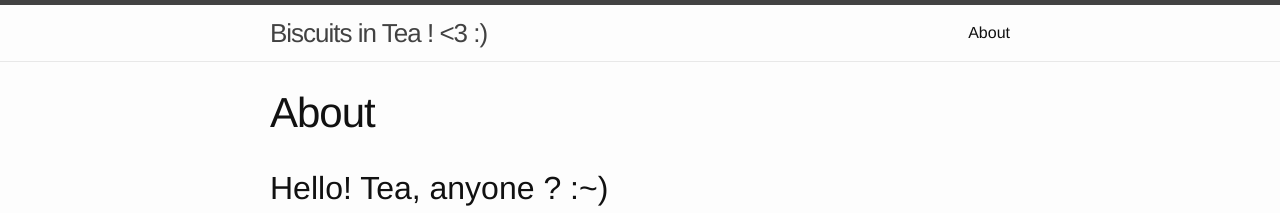
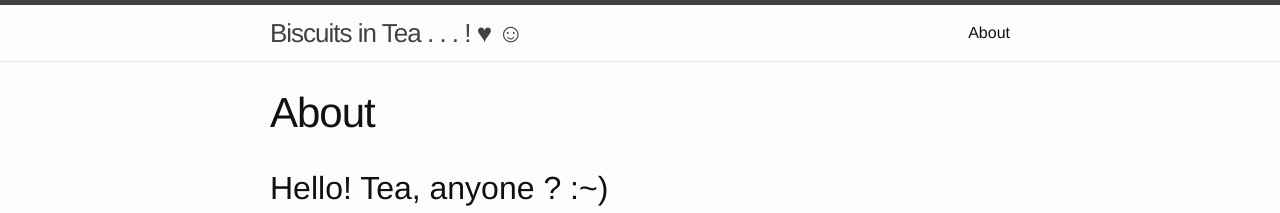
Before and after one commit to raghuugare/raghuugare.bkup, a Jekyll site: the page built from about.md, in a window 1280 px wide and 900 px high. Shown: the top 213 px of the window. Built offline with Jekyll 4.4.1, drawn with Linux system fonts in a browser that asks for light colours; some of the changed text lies outside the part shown.

Commit message:
Fixing the 'broken' he-art with some ART ...! :)

```diff
--- a/_config.yml
+++ b/_config.yml
@@ -1,5 +1,5 @@
 # Site settings
-title: Biscuits in Tea ! <3 :)
+title: Biscuits in Tea . . . ! &hearts; &#9786
 email: raghu.ugare@gmail.com
 description: > # this means to ignore newlines until "baseurl:"
   A collection of writings with which I want to share my discoveries of little gems & nuggets related to Computer Science and Programming in particular, and some other topics in general. The writings could be specific to a some programming language, or be about a more general concept like Algorithms or Data-structures.
```
